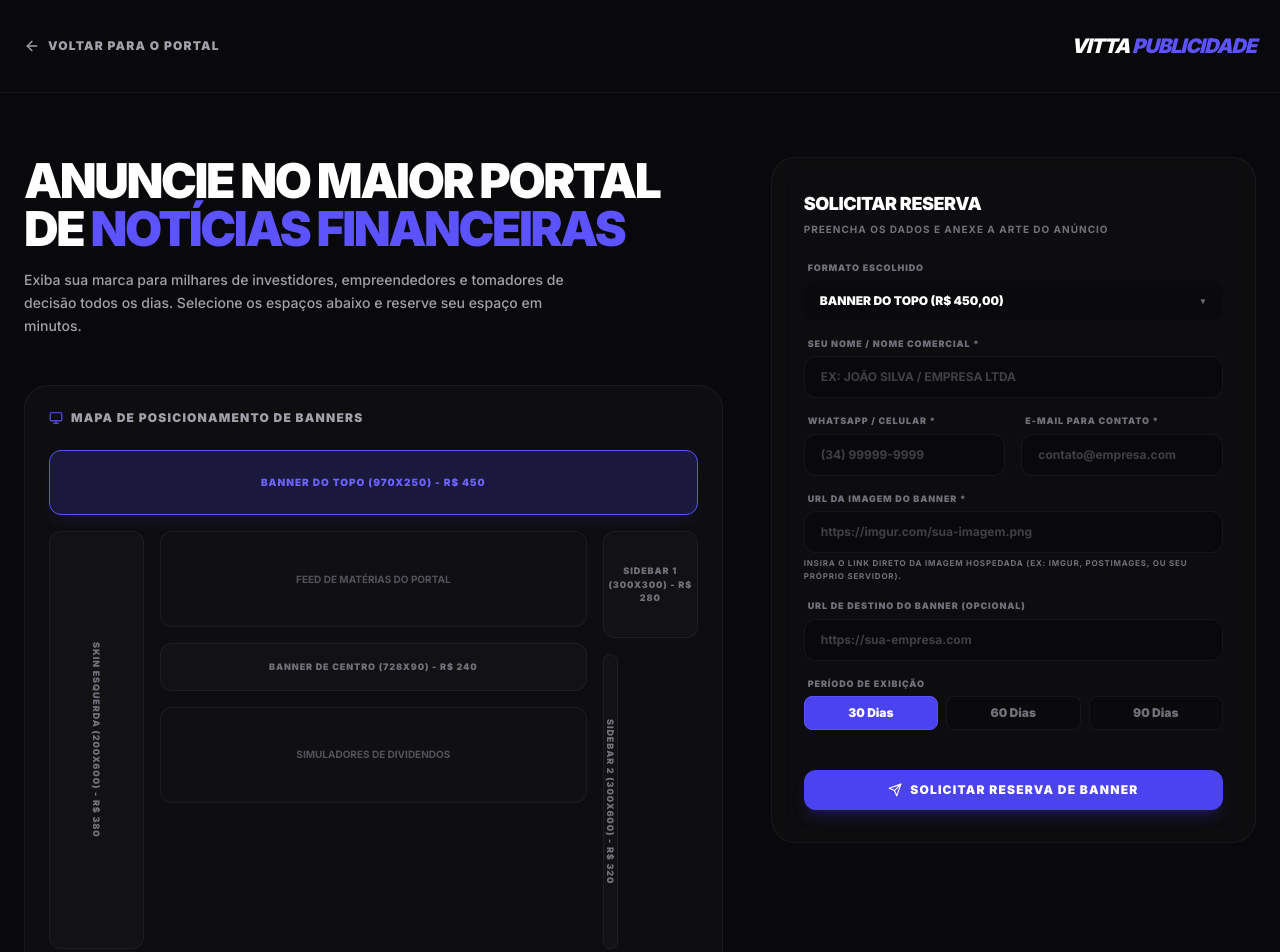
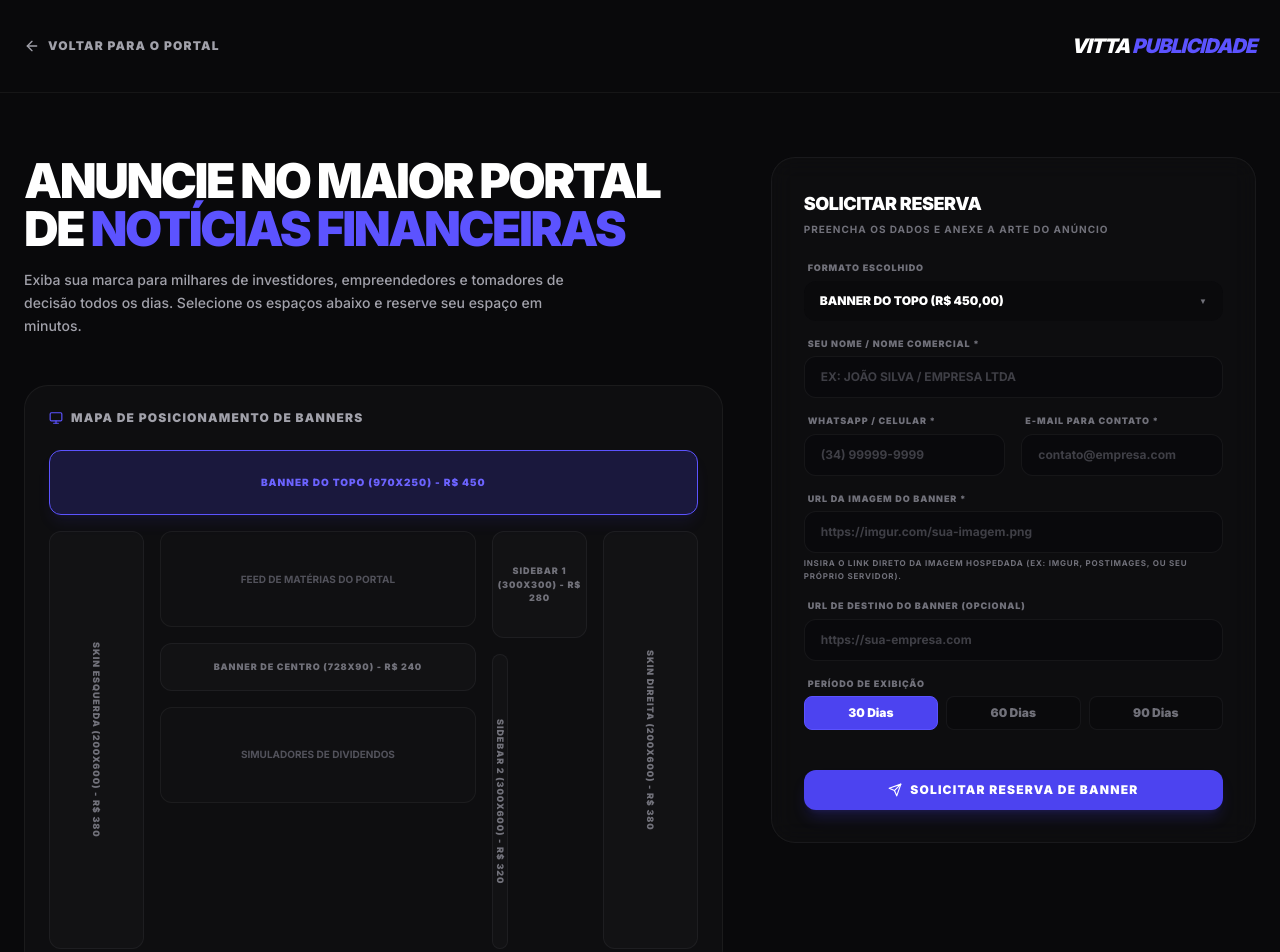
Before and after one commit to a2soluntions/cashflow-app, a React (Vite) app: page /noticias/anunciar in a window 1280 px wide. Shown: the top 952 px of the page. Built offline with nearby package versions, Linux system fonts and the light colour scheme.

Commit message:
design: align banners layout map mockups to reflect exact visual configuration

```diff
--- a/src/components/AdReservationPage.tsx
+++ b/src/components/AdReservationPage.tsx
@@ -155,8 +155,7 @@ export default function AdReservationPage() {
                 Banner do Topo (970x250) - R$ 450
               </div>
 
-              {/* Feed layout simulation */}
-              <div className="grid grid-cols-12 gap-4">
+              <div className="grid grid-cols-12 gap-3 md:gap-4">
 
                 {/* Skin Left simulation */}
                 <div
@@ -168,7 +167,7 @@ export default function AdReservationPage() {
                 </div>
 
                 {/* News feed column simulation */}
-                <div className="col-span-8 space-y-4">
+                <div className="col-span-6 space-y-4">
                   <div className="h-24 bg-zinc-800/10 border border-white/5 rounded-xl flex items-center justify-center text-[10px] font-bold text-zinc-600 uppercase">
                     Feed de Matérias do Portal
                   </div>
@@ -205,8 +204,16 @@ export default function AdReservationPage() {
                   </div>
                 </div>
 
+                {/* Skin Right simulation */}
+                <div
+                  onClick={() => setSelectedSlot('ad_skin_right_home')}
+                  className={`col-span-2 py-24 rounded-xl border text-[9px] font-black uppercase tracking-widest flex items-center justify-center cursor-pointer transition-all ${selectedSlot === 'ad_skin_right_home' ? 'bg-indigo-600/20 border-indigo-500 text-indigo-400 shadow-lg shadow-indigo-600/10' : 'bg-zinc-800/20 border-white/5 hover:border-zinc-700 text-zinc-500'}`}
+                  style={{ writingMode: 'vertical-rl' }}
+                >
+                  Skin Direita (200x600) - R$ 380
+                </div>
+
               </div>
-
             </div>
           </div>
 
--- a/src/components/AdminDashboard.tsx
+++ b/src/components/AdminDashboard.tsx
@@ -630,12 +630,12 @@ const AdminDashboard: React.FC<{ theme?: 'blue' | 'black' | 'white' | 'black-ora
               Banner do Topo (970x250) - R$ 450
             </button>
 
-            <div className="grid grid-cols-12 gap-4">
-              {/* Skin Esquerda */}
+            <div className="grid grid-cols-12 gap-3 md:gap-4">
+              {/* Skin Esquerda (Lateral Extrema) */}
               <button
                 type="button"
                 onClick={() => handleOpenAdModal('ad_skin_left_home')}
-                className="col-span-3 py-24 rounded-2xl bg-zinc-800/20 border-2 border-zinc-700/30 hover:border-indigo-500 hover:bg-indigo-500/10 text-zinc-400 font-bold text-[10px] uppercase tracking-wider transition-all cursor-pointer flex items-center justify-center text-center [writing-mode:vertical-lr]"
+                className="col-span-2 py-24 rounded-2xl bg-zinc-800/20 border-2 border-zinc-700/30 hover:border-indigo-500 hover:bg-indigo-500/10 text-zinc-400 font-bold text-[9px] uppercase tracking-wider transition-all cursor-pointer flex items-center justify-center text-center [writing-mode:vertical-lr]"
               >
                 Skin Esquerda (200x600) - R$ 380
               </button>
@@ -650,7 +650,7 @@ const AdminDashboard: React.FC<{ theme?: 'blue' | 'black' | 'white' | 'black-ora
                 <button
                   type="button"
                   onClick={() => handleOpenAdModal('ad_vittacash_horizontal')}
-                  className="w-full py-4 rounded-2xl bg-zinc-800/20 border-2 border-zinc-700/30 hover:border-indigo-500 hover:bg-indigo-500/10 text-zinc-400 font-bold text-[10px] uppercase tracking-wider transition-all cursor-pointer text-center"
+                  className="w-full py-4 rounded-2xl bg-zinc-800/20 border-2 border-zinc-700/30 hover:border-indigo-500 hover:bg-indigo-500/10 text-zinc-400 font-bold text-[9px] uppercase tracking-wider transition-all cursor-pointer text-center"
                 >
                   Banner de Centro (728x90) - R$ 240
                 </button>
@@ -661,12 +661,12 @@ const AdminDashboard: React.FC<{ theme?: 'blue' | 'black' | 'white' | 'black-ora
               </div>
 
               {/* Sidebar Coluna Direita */}
-              <div className="col-span-3 flex flex-col gap-4">
+              <div className="col-span-2 flex flex-col gap-4">
                 {/* Sidebar 1 */}
                 <button
                   type="button"
                   onClick={() => handleOpenAdModal('ad_sidebar_1')}
-                  className="w-full py-8 rounded-2xl bg-zinc-800/20 border-2 border-zinc-700/30 hover:border-indigo-500 hover:bg-indigo-500/10 text-zinc-400 font-bold text-[9px] uppercase tracking-wider transition-all cursor-pointer text-center"
+                  className="w-full py-8 rounded-2xl bg-zinc-800/20 border-2 border-zinc-700/30 hover:border-indigo-500 hover:bg-indigo-500/10 text-zinc-400 font-bold text-[8px] uppercase tracking-wider transition-all cursor-pointer text-center"
                 >
                   Sidebar 1 (300x300) - R$ 280
                 </button>
@@ -675,11 +675,20 @@ const AdminDashboard: React.FC<{ theme?: 'blue' | 'black' | 'white' | 'black-ora
                 <button
                   type="button"
                   onClick={() => handleOpenAdModal('ad_sidebar_2')}
-                  className="w-full py-16 rounded-2xl bg-zinc-800/20 border-2 border-zinc-700/30 hover:border-indigo-500 hover:bg-indigo-500/10 text-zinc-400 font-bold text-[9px] uppercase tracking-wider transition-all cursor-pointer flex items-center justify-center text-center [writing-mode:vertical-lr]"
+                  className="w-full py-16 rounded-2xl bg-zinc-800/20 border-2 border-zinc-700/30 hover:border-indigo-500 hover:bg-indigo-500/10 text-zinc-400 font-bold text-[8px] uppercase tracking-wider transition-all cursor-pointer flex items-center justify-center text-center [writing-mode:vertical-lr]"
                 >
                   Sidebar 2 (300x600) - R$ 320
                 </button>
               </div>
+
+              {/* Skin Direita (Lateral Extrema) */}
+              <button
+                type="button"
+                onClick={() => handleOpenAdModal('ad_skin_right_home')}
+                className="col-span-2 py-24 rounded-2xl bg-zinc-800/20 border-2 border-zinc-700/30 hover:border-indigo-500 hover:bg-indigo-500/10 text-zinc-400 font-bold text-[9px] uppercase tracking-wider transition-all cursor-pointer flex items-center justify-center text-center [writing-mode:vertical-lr]"
+              >
+                Skin Direita (200x600) - R$ 380
+              </button>
             </div>
           </div>
         </div>
```
